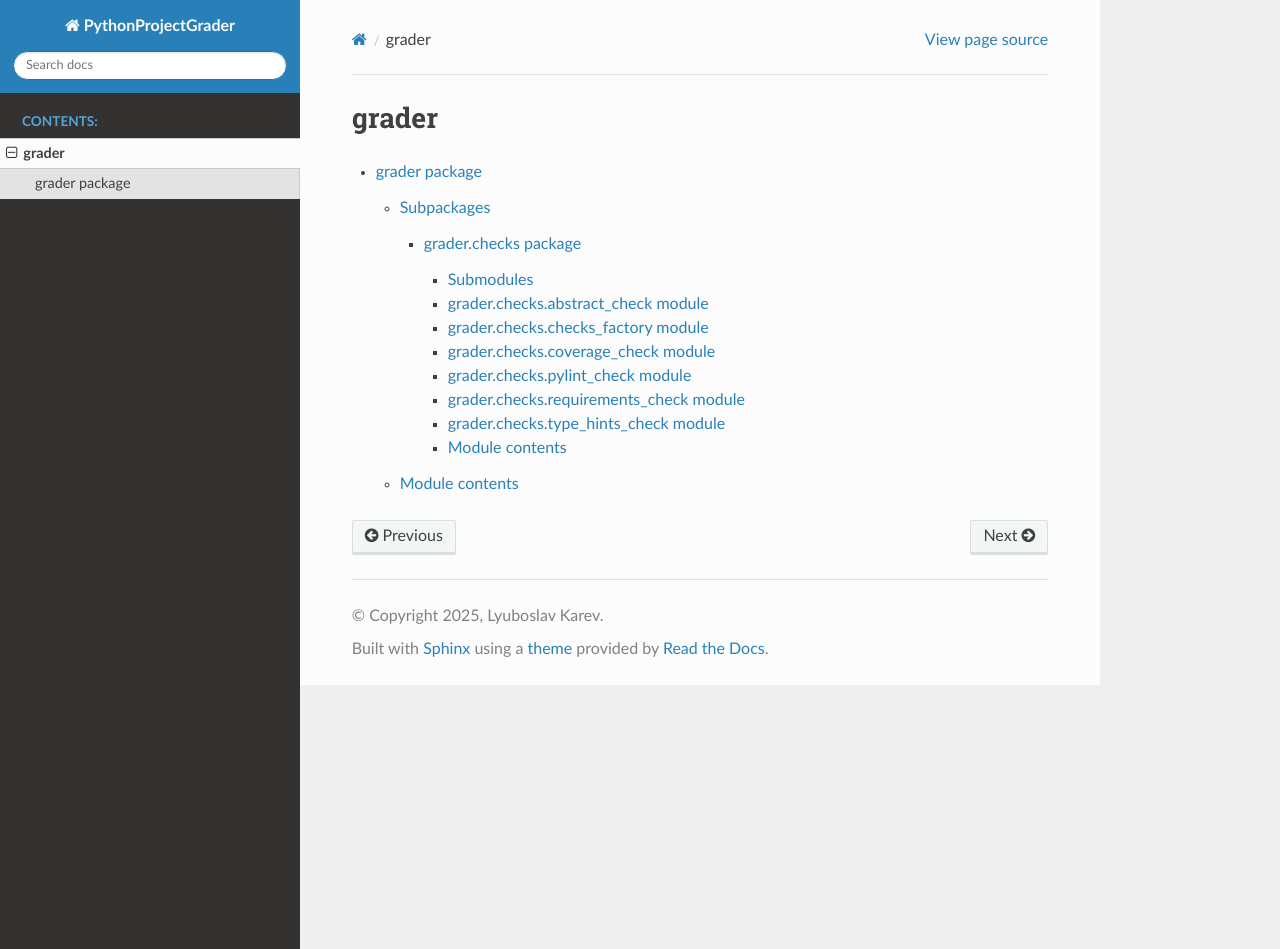
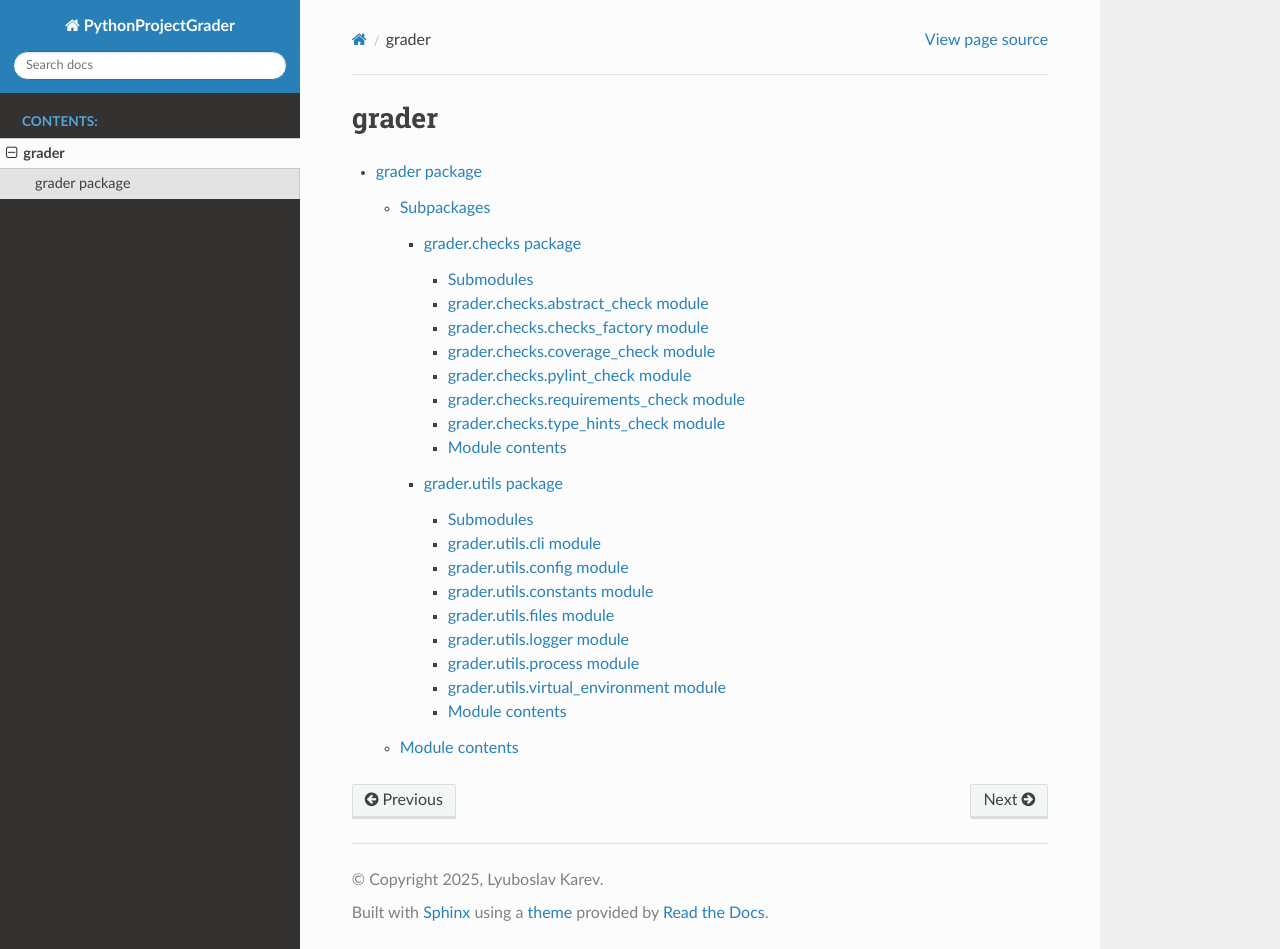
Before and after one commit to fmipython/pygrader, a Sphinx documentation site: the page built from docs/source/modules.rst, in a window 1280 px wide and 949 px high. Built offline with Sphinx 7.4.7 and the Read the Docs theme 3.1.0, drawn with Linux system fonts in a browser that asks for light colours.

Commit message:
Add documentation for grader.utils package and its submodules

```diff
--- a/docs/source/grader.rst
+++ b/docs/source/grader.rst
@@ -8,6 +8,7 @@ Subpackages
    :maxdepth: 4
 
    grader.checks
+   grader.utils
 
 Module contents
 ---------------
--- /dev/null
+++ b/docs/source/grader.utils.rst
@@ -0,0 +1,69 @@
+grader.utils package
+====================
+
+Submodules
+----------
+
+grader.utils.cli module
+-----------------------
+
+.. automodule:: grader.utils.cli
+   :members:
+   :undoc-members:
+   :show-inheritance:
+
+grader.utils.config module
+--------------------------
+
+.. automodule:: grader.utils.config
+   :members:
+   :undoc-members:
+   :show-inheritance:
+
+grader.utils.constants module
+-----------------------------
+
+.. automodule:: grader.utils.constants
+   :members:
+   :undoc-members:
+   :show-inheritance:
+
+grader.utils.files module
+-------------------------
+
+.. automodule:: grader.utils.files
+   :members:
+   :undoc-members:
+   :show-inheritance:
+
+grader.utils.logger module
+--------------------------
+
+.. automodule:: grader.utils.logger
+   :members:
+   :undoc-members:
+   :show-inheritance:
+
+grader.utils.process module
+---------------------------
+
+.. automodule:: grader.utils.process
+   :members:
+   :undoc-members:
+   :show-inheritance:
+
+grader.utils.virtual\_environment module
+----------------------------------------
+
+.. automodule:: grader.utils.virtual_environment
+   :members:
+   :undoc-members:
+   :show-inheritance:
+
+Module contents
+---------------
+
+.. automodule:: grader.utils
+   :members:
+   :undoc-members:
+   :show-inheritance:
```
